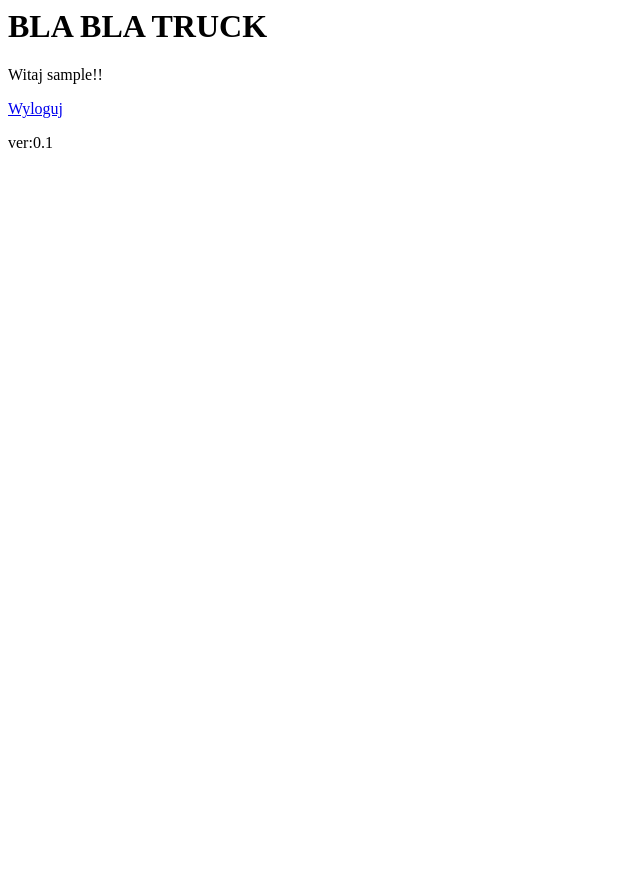
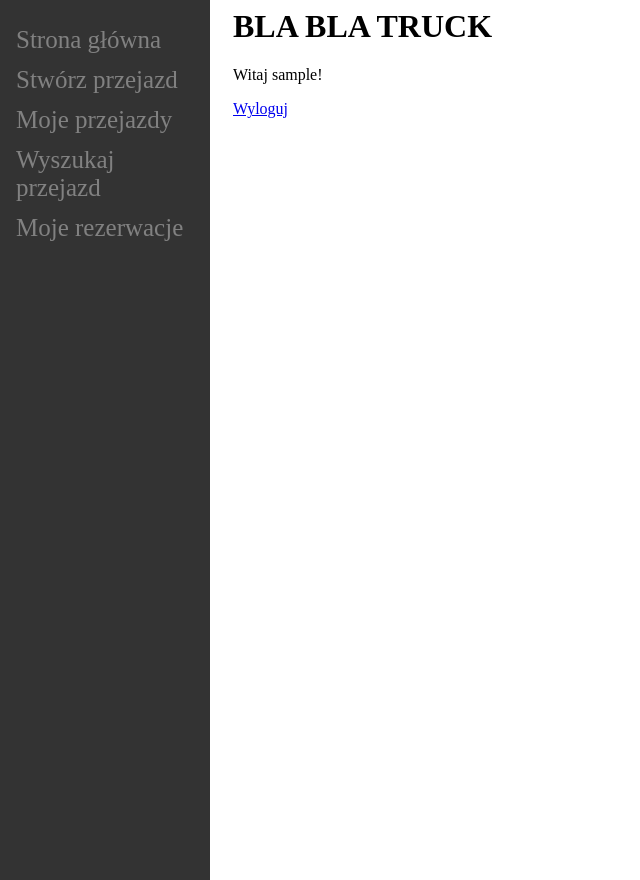
Before and after one commit to LordVarmiok/blablaTr, a Django app: page /przewoz/ in a window 1280 px wide. Shown: the whole page, without its empty margins (0-640 px from the left). Run offline with Django 3.2, Linux system fonts and the light colour scheme; the visitor is signed in with stand-in values (Sample User, id 1).

Commit message:
Dodany CSS i loop log in-out

```diff
--- a/przewoz/urls.py
+++ b/przewoz/urls.py
@@ -23,4 +23,8 @@ urlpatterns = [
     path('transits/', views.TransitView.as_view(), name='transits'),
     path('vehicles/', views.VehicleView.as_view(), name='vehicles'),
     path('cargo/', views.CargoView.as_view(), name='cargo'),
+    # path('create_transit/', ),
+    # path('my_transits/', ),
+    # path('search_transit/', ),
+    # path('my_reservations/', ),
 ]
--- a/templates/base.html
+++ b/templates/base.html
@@ -1,21 +1,77 @@
+<html>
+<head>
+<style type="text/css">
+    .sidenav {
+        height: 100%;
+        width: 210px;
+        position: fixed;
+        z-index: 1;
+        top: 0;
+        left: 0;
+        background-color: #333;
+        overflow-x: hidden;
+        padding-top: 20px;
+    }
+
+    .sidenav a {
+        padding: 6px 8px 6px 16px;
+        text-decoration: none;
+        font-size: 25px;
+        color: #818181;
+        display: block;
+    }
+
+    .sidenav a:hover {
+        color: #f1f1f1;
+    }
+
+    .main {
+        margin-left: 215px;
+        padding: 0px 10px;
+    }
+
+</style>
+
+    <title>{% block title %}{% endblock %}</title>
+</head>
+<body>
     {% load static %}
+{#                                                          TUTAJ JEST SIDENAV#}
+    {% if user.is_authenticated %}
+
+        <div class="sidenav">
+            <a href="/">Strona główna</a>
+            <a href="/przewoz/create_transit/">Stwórz przejazd</a>
+            <a href="/przewoz/my_transits/">Moje przejazdy</a>
+            <a href="/przewoz/search_transit/">Wyszukaj przejazd</a>
+            <a href="/przewoz/my_reservations/">Moje rezerwacje</a>
+        </div>
 
 
+        {% else %}
+        <div class="sidenav">
+        <a href="{% url 'login' %}">Zaloguj</a>
+        <a href="/accounts/signup/">Zarejestruj się</a>
+        </div>
+
+    {% endif %}
+{#                                                                         TUTAJ ROZPOCZYNA SIĘ GŁÓWNY CONTENT#}
+    <div id="content" name="content" class="main">
 
         <h1> <b>BLA BLA TRUCK</b></h1>
         {% if user.is_authenticated %}
-    <P>Witaj {{ user.username }}!!</P>
-    <a href="{% url 'logout' %}">Wyloguj</a>
-    {% else %}
-    <a href="{% url 'login' %}">Zaloguj</a>
-    <a href="/accounts/signup/">Zarejestruj się</a>
+            <P>Witaj {{ user.username }}!</P>
+            <a href="{% url 'logout' %}" >Wyloguj</a>
         {% endif %}
 
         {% block content %}
         {% endblock %}
-
-
+    </div>
 
     <p>
         ver:{{ app_version }}
     </p>
+
+</body>
+
+</html>
```
Also changed, not shown: project/settings.py (line endings or trailing spaces). Lines whose indentation alone changed are shown as unchanged.
